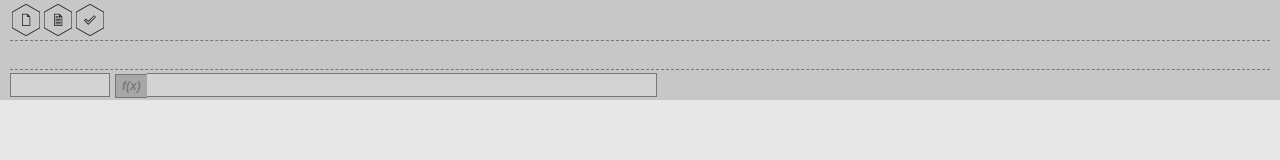
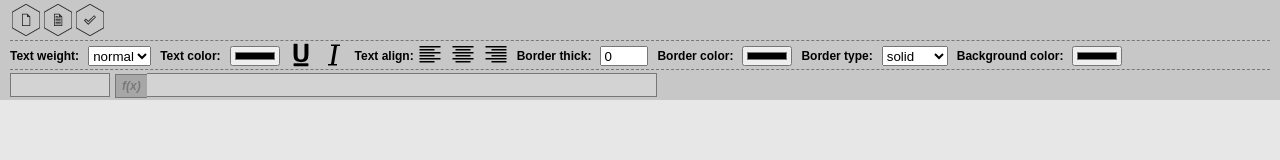
Before and after one commit to pavelpower/webex, a plain HTML site: page frontend/index.html in a window 1280 px wide. Drawn offline with Linux system fonts and the light colour scheme.

Commit message:
Added sheet menu (without functionality).

```diff
--- a/frontend/index.html
+++ b/frontend/index.html
@@ -14,7 +14,48 @@
             <div class="we-header__open-document" id="we-open-doc"></div>
             <div class="we-header__save-document" id="we-save-doc"></div>
         </div>
-            <div class="we-header__settingsMenu"></div>
+        <div class="we-header__settingsMenu">
+            <div class="we-settingsMenu__bold">
+                <span class="we-settingsMenu__bold-title">Text weight:</span>
+                <select class="we-settingsMenu__bold-select">
+                    <option value="400">normal</option>
+                    <option value="700">bold</option>
+                </select>
+            </div>
+            <div class="we-settingsMenu__color">
+                <span class="we-settingsMenu__color-title">Text color:</span>
+                <input type="color" class="we-settingsMenu__color-select" value="#000000"/>
+            </div>
+            <div class="we-settingsMenu__underline"></div>
+            <div class="we-settingsMenu__italic"></div>
+            <div class="we-settingsMenu__textAlign">
+                <span class="we-settingsMenu__textAlign-title">Text align:</span>
+                <div class="we-settingsMenu__textAlign-left"></div>
+                <div class="we-settingsMenu__textAlign-center"></div>
+                <div class="we-settingsMenu__textAlign-right"></div>
+            </div>
+            <div class="we-settingsMenu__borderThick">
+                <span class="we-settingsMenu__borderThick-title">Border thick:</span>
+                <input type="number" value="0" min="0" max="5" class="we-settingsMenu__borderThick-select"/>
+            </div>
+            <div class="we-settingsMenu__borderColor">
+                <span class="we-settingsMenu__borderColor-title">Border color:</span>
+                <input type="color" class="we-settingsMenu__borderColor-select" value="#000000"/>
+            </div>
+            <div class="we-settingsMenu__borderType">
+                <span class="we-settingsMenu__borderType-title">Border type:</span>
+                <select class="we-settingsMenu__borderType-select">
+                    <option value="solid">solid</option>
+                    <option value="dashed">dashed</option>
+                    <option value="dotted">dotted</option>
+                    <option value="double">double</option>
+                </select>
+            </div>
+            <div class="we-settingsMenu__backgroundColor">
+                <span class="we-settingsMenu__backgroundColor-title">Background color:</span>
+                <input type="color" class="we-settingsMenu__backgroundColor-select" value="#000000"/>
+            </div>
+        </div>
         <div class="we-header__expBody">
             <div class="we-expBody" id="we-bar">
                 <input type="text" class="we-rangeField" id="we-range-fld" disabled="disabled" />
--- a/frontend/styles/we-main.css
+++ b/frontend/styles/we-main.css
@@ -423,3 +423,83 @@ body,
     width: 136px;
     background: #d7d7d7;
 }
+
+.we-settingsMenu__bold,
+.we-settingsMenu__color,
+.we-settingsMenu__textAlign,
+.we-settingsMenu__borderThick,
+.we-settingsMenu__borderColor,
+.we-settingsMenu__borderType,
+.we-settingsMenu__backgroundColor{
+    display: inline-block;
+    vertical-align: top;
+    width: auto;
+    height: 30px;
+}
+
+.we-settingsMenu__bold-title,
+.we-settingsMenu__color-title,
+.we-settingsMenu__textAlign-title,
+.we-settingsMenu__borderThick-title,
+.we-settingsMenu__borderColor-title,
+.we-settingsMenu__borderType-title,
+.we-settingsMenu__backgroundColor-title{
+    vertical-align: top;
+    height: 30px;
+    line-height: 30px;
+    font-family: Arial;
+    font-size: 12px;
+    font-weight: 700;
+}
+
+.we-settingsMenu__bold-select,
+.we-settingsMenu__color-select,
+.we-settingsMenu__borderThick-select,
+.we-settingsMenu__borderColor-select,
+.we-settingsMenu__borderType-select,
+.we-settingsMenu__backgroundColor-select{
+    vertical-align: top;
+    margin: 5px;
+    height: 20px;
+    box-sizing: border-box;
+}
+
+.we-settingsMenu__underline,
+.we-settingsMenu__italic,
+.we-settingsMenu__textAlign-left,
+.we-settingsMenu__textAlign-center,
+.we-settingsMenu__textAlign-right{
+    display: inline-block;
+    height: 24px;
+    width: 24px;
+    margin: 2px 5px 2px 0;
+}
+
+.we-settingsMenu__underline:hover,
+.we-settingsMenu__italic:hover,
+.we-settingsMenu__textAlign-left:hover,
+.we-settingsMenu__textAlign-center:hover,
+.we-settingsMenu__textAlign-right:hover{
+    cursor: pointer;
+    background-color: #777777;
+}
+
+.we-settingsMenu__underline{
+    background: url('../images/sheet-menu/underline-icon.png');
+}
+
+.we-settingsMenu__italic{
+    background: url('../images/sheet-menu/italic-icon.png');
+}
+
+.we-settingsMenu__textAlign-left{
+    background: url('../images/sheet-menu/text-align-left.png');
+}
+
+.we-settingsMenu__textAlign-center{
+    background: url('../images/sheet-menu/text-align-center.png');
+}
+
+.we-settingsMenu__textAlign-right{
+    background: url('../images/sheet-menu/text-align-right.png');
+}
```
Also changed, not shown: frontend/images/sheet-menu/italic-icon.png (added), frontend/images/sheet-menu/text-align-center.png (added), frontend/images/sheet-menu/text-align-left.png (added), frontend/images/sheet-menu/text-align-right.png (added), frontend/images/sheet-menu/underline-icon.png (added). Lines whose indentation alone changed are shown as unchanged.
